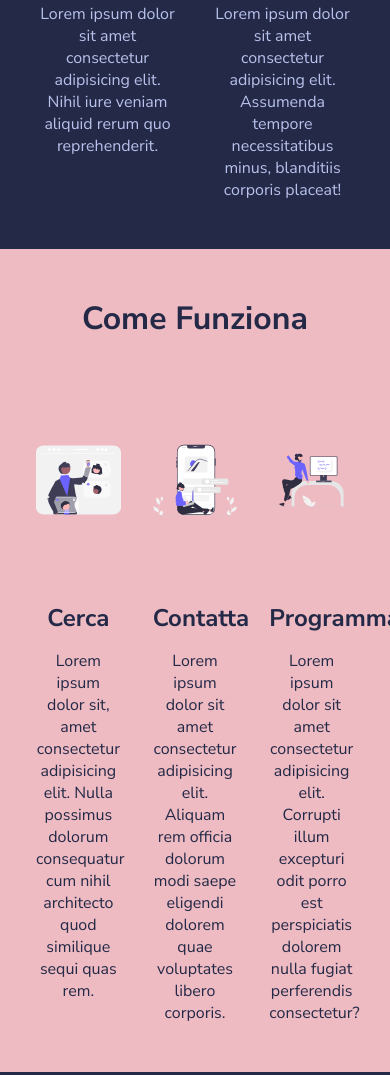
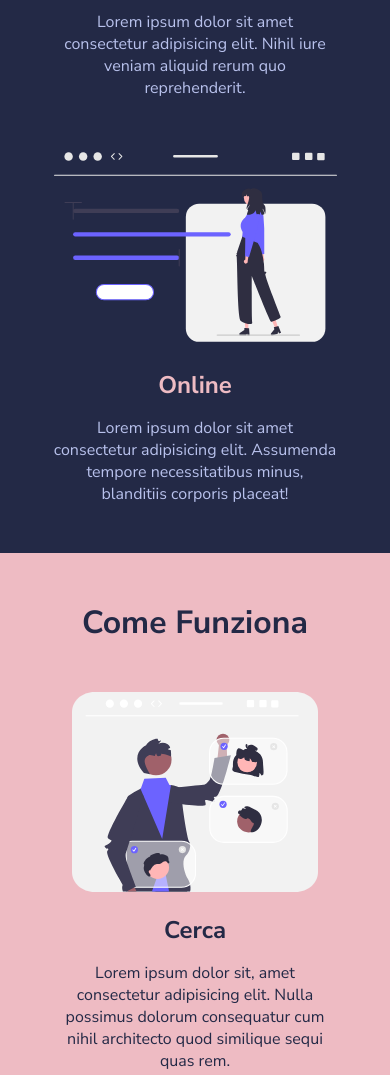
Before and after one commit to marcotrm/html-css-resp-wannabe, a plain HTML site: page index.html in a window 390 px wide. Shown: the part 500-1575 px from the top of the page. Drawn offline with Linux system fonts and the light colour scheme.

Commit message:
feat: add "mobile" meadiaquery

```diff
--- a/style.css
+++ b/style.css
@@ -128,6 +128,7 @@
  /************************************************
      SOLUZIONE RESPONSIVE
  ************************************************/
+
  @media screen and (min-width:768px) and (max-width:1160px) {
 
     .container {
@@ -141,3 +142,35 @@
         width: 100%;
     }
 }
+
+@media screen and (max-width:480px) {
+
+    .container {
+        width: 100%;
+    }
+
+    .row {
+        flex-direction: column;
+        align-items: center;
+    }
+
+    h2 {
+        margin: 0;
+    }
+
+    .lessons .col {
+        width: 90%;
+        margin-top: 48px;
+    }
+
+    .steps .col {
+        width: 90%;
+        margin-top: 48px;
+    }
+
+    .why-us .col {
+        width: 90%;
+        margin-top: 48px;
+    }
+
+}
```
